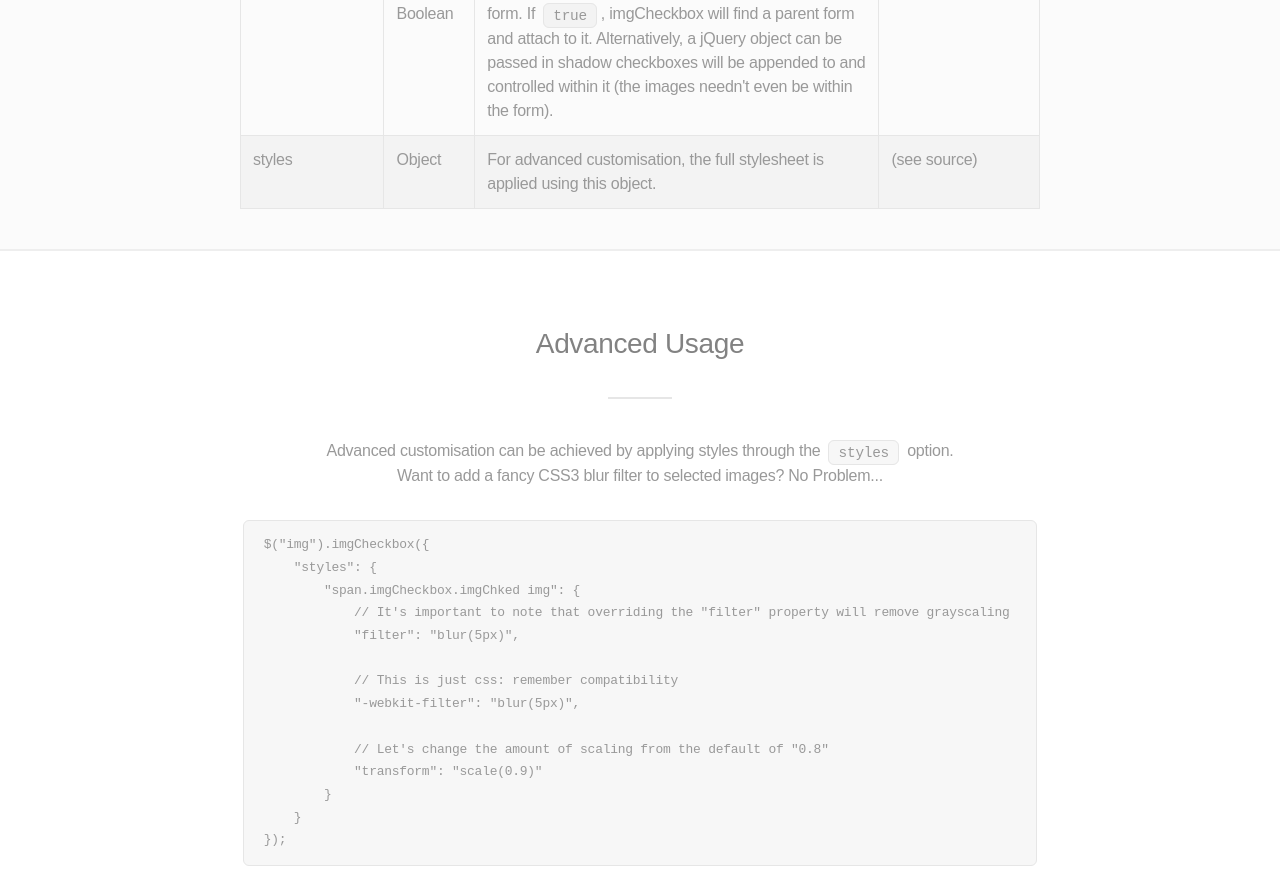
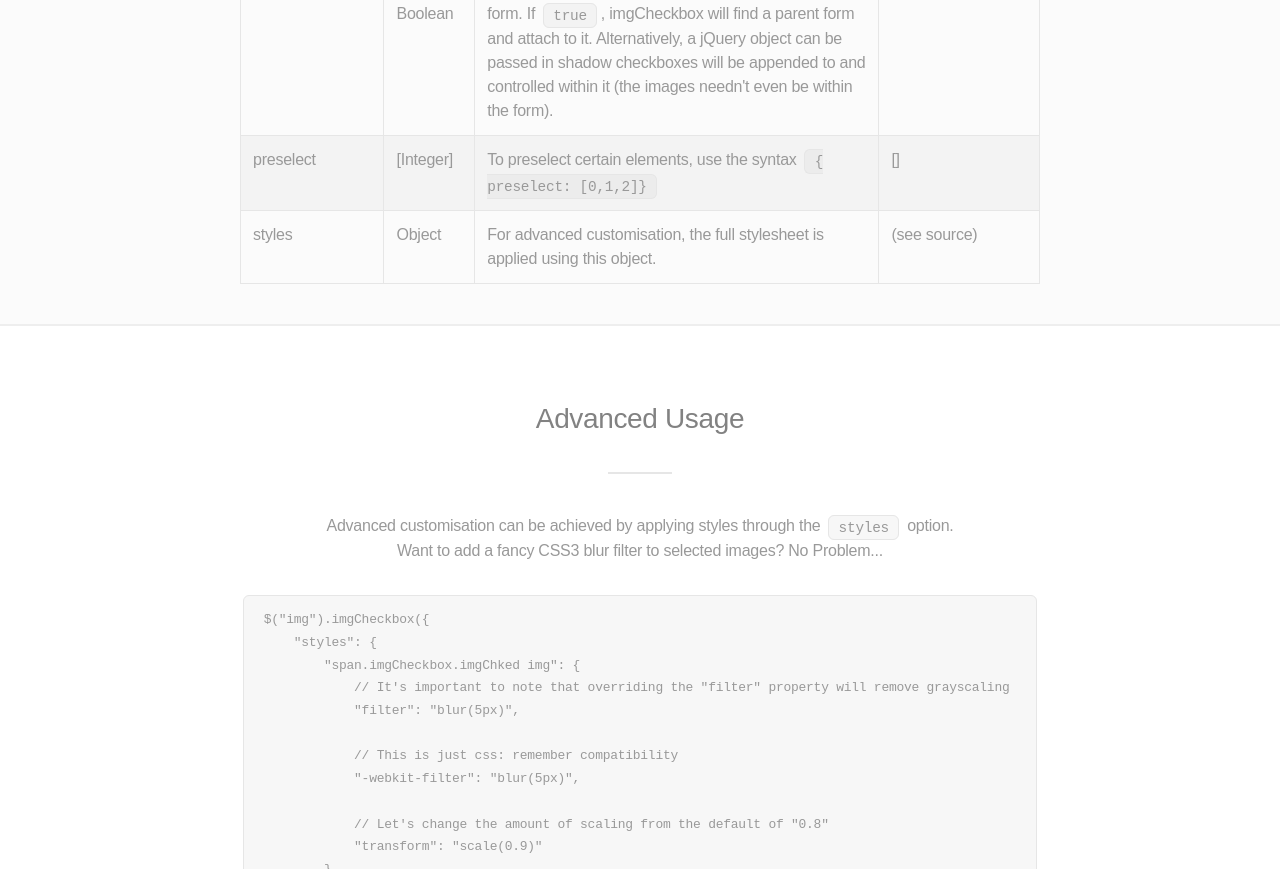
Before and after one commit to jcuenod/imgCheckbox, a plain HTML site: page index.html in a window 1280 px wide. Shown: the part 2554-3423 px from the top of the page. Drawn offline with Linux system fonts and the light colour scheme.

Commit message:
Added preselect to options

```diff
--- a/index.html
+++ b/index.html
@@ -114,6 +114,12 @@
 								<td> imgCheckbox can inject the checked elements into the form. If <code>true</code>, imgCheckbox will find a parent form and attach to it. Alternatively, a jQuery object can be passed in shadow checkboxes will be appended to and controlled within it (the images needn't even be within the form).</td>
 								<td>true</td>
 							</tr>
+			        <tr>
+			            <td>preselect</td>
+			            <td>[Integer]</td>
+			            <td>To preselect certain elements, use the syntax <code>{ preselect: [0,1,2]}</code></td>
+			            <td>[]</td>
+			        </tr>
 							<tr>
 								<td>styles</td>
 								<td>Object</td>
```
